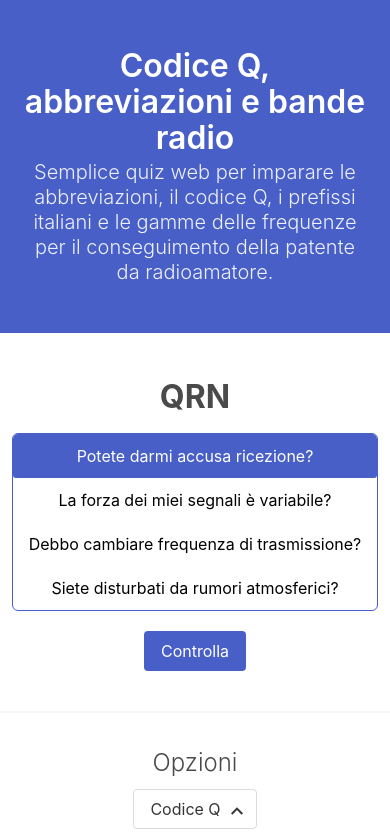
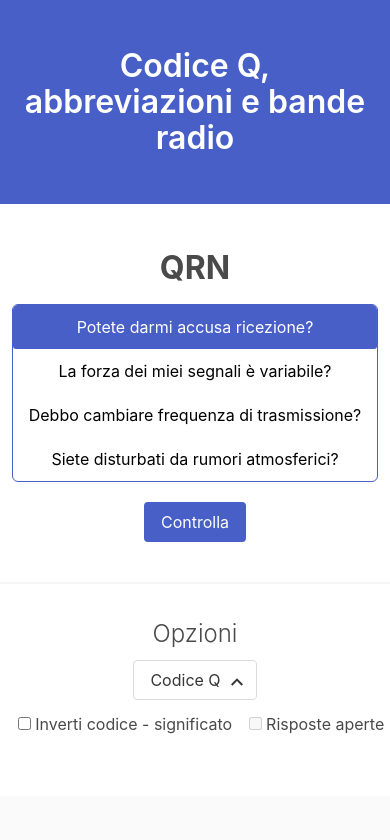
Before and after one commit to alessandroamella/codice-q, a website: page index.html in a window 390 px wide. Shown: the top 840 px of the page. Drawn offline with nearby package versions, Linux system fonts and the light colour scheme.

Commit message:
hide subtitle on phone

```diff
--- a/index.html
+++ b/index.html
@@ -75,7 +75,7 @@
     <meta name="title" content="Impara Codice Q, abbreviazioni e bande radio" />
     <meta
       name="description"
-      content="Semplice quiz web per imparare le abbreviazioni, il codice Q, i prefissi italiani e le gamme delle frequenze per il conseguimento della patente da radioamatore."
+      content="Un quiz web per imparare le abbreviazioni, il codice Q, i prefissi italiani e le gamme delle frequenze per il conseguimento della patente da radioamatore."
     />
 
     <!-- Open Graph / Facebook -->
@@ -87,7 +87,7 @@
     />
     <meta
       property="og:description"
-      content="Semplice quiz web per imparare le abbreviazioni, il codice Q, i prefissi italiani e le gamme delle frequenze per il conseguimento della patente da radioamatore."
+      content="Un quiz web per imparare le abbreviazioni, il codice Q, i prefissi italiani e le gamme delle frequenze per il conseguimento della patente da radioamatore."
     />
     <meta property="og:image" content="https://i.imgur.com/8S4Igtd.png" />
 
@@ -100,18 +100,23 @@
     />
     <meta
       property="twitter:description"
-      content="Semplice quiz web per imparare le abbreviazioni, il codice Q, i prefissi italiani e le gamme delle frequenze per il conseguimento della patente da radioamatore."
+      content="Un quiz web per imparare le abbreviazioni, il codice Q, i prefissi italiani e le gamme delle frequenze per il conseguimento della patente da radioamatore."
     />
     <meta property="twitter:image" content="https://i.imgur.com/8S4Igtd.png" />
   </head>
   <body>
     <section class="hero is-link has-text-centered">
+      <!-- prettier-ignore -->
       <div class="hero-body">
-        <p class="title">Codice Q, abbreviazioni e bande radio</p>
-        <p class="subtitle has-text-weight-light">
-          Semplice quiz web per imparare le abbreviazioni, il codice Q, i
-          prefissi italiani e le gamme delle frequenze per il conseguimento
-          della patente da radioamatore.
+        <p class="title mb-0">Codice Q, abbreviazioni e bande radio</p>
+        <p class="subtitle has-text-weight-light mt-2 is-hidden-mobile">
+          Un quiz web per imparare le
+          <strong>abbreviazioni</strong>, il
+          <strong>codice Q</strong>, i
+          <strong>prefissi italiani</strong>
+          e le
+          <strong>gamme delle frequenze</strong>
+          per il conseguimento della patente da radioamatore.
         </p>
       </div>
     </section>
```
